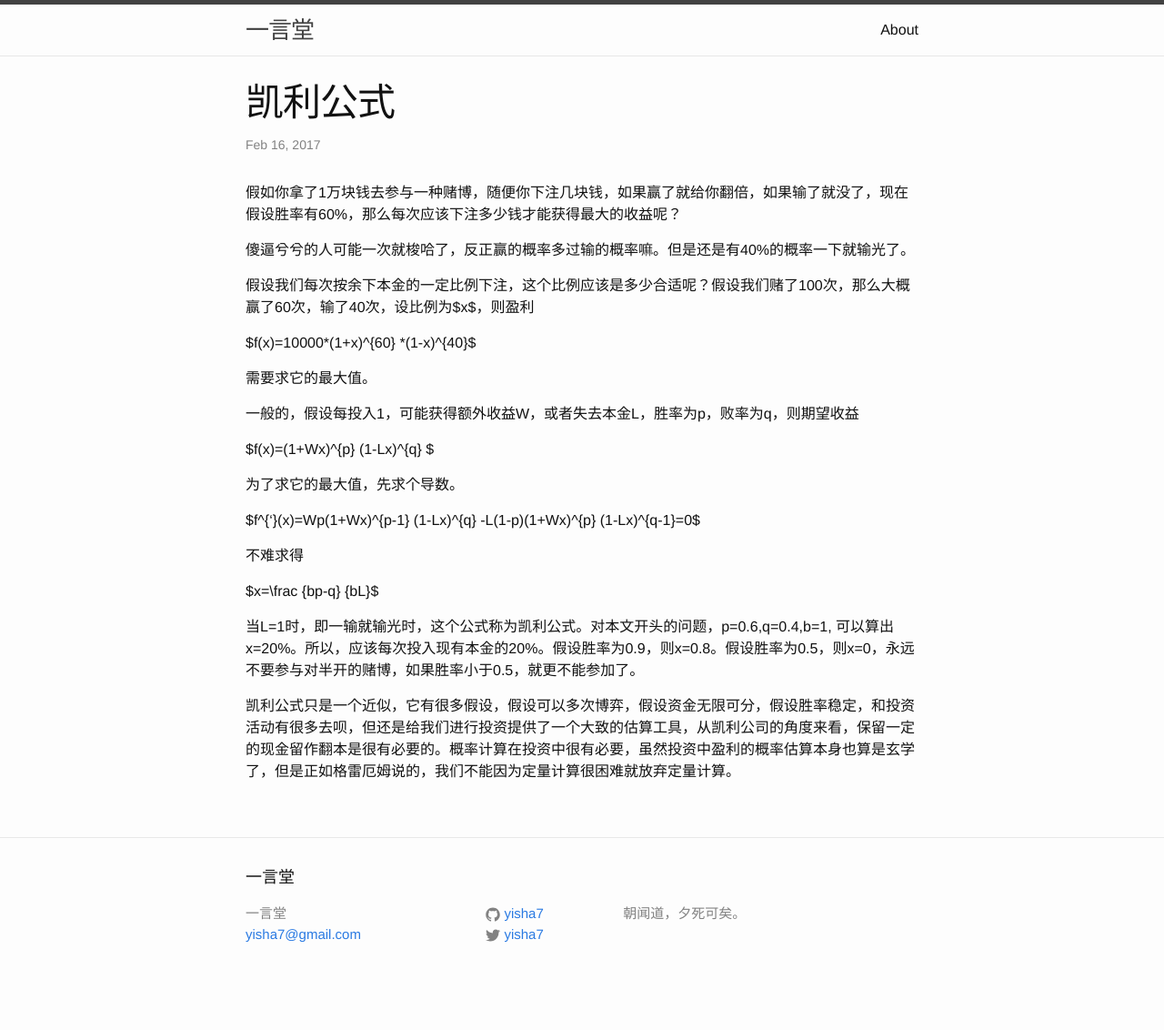
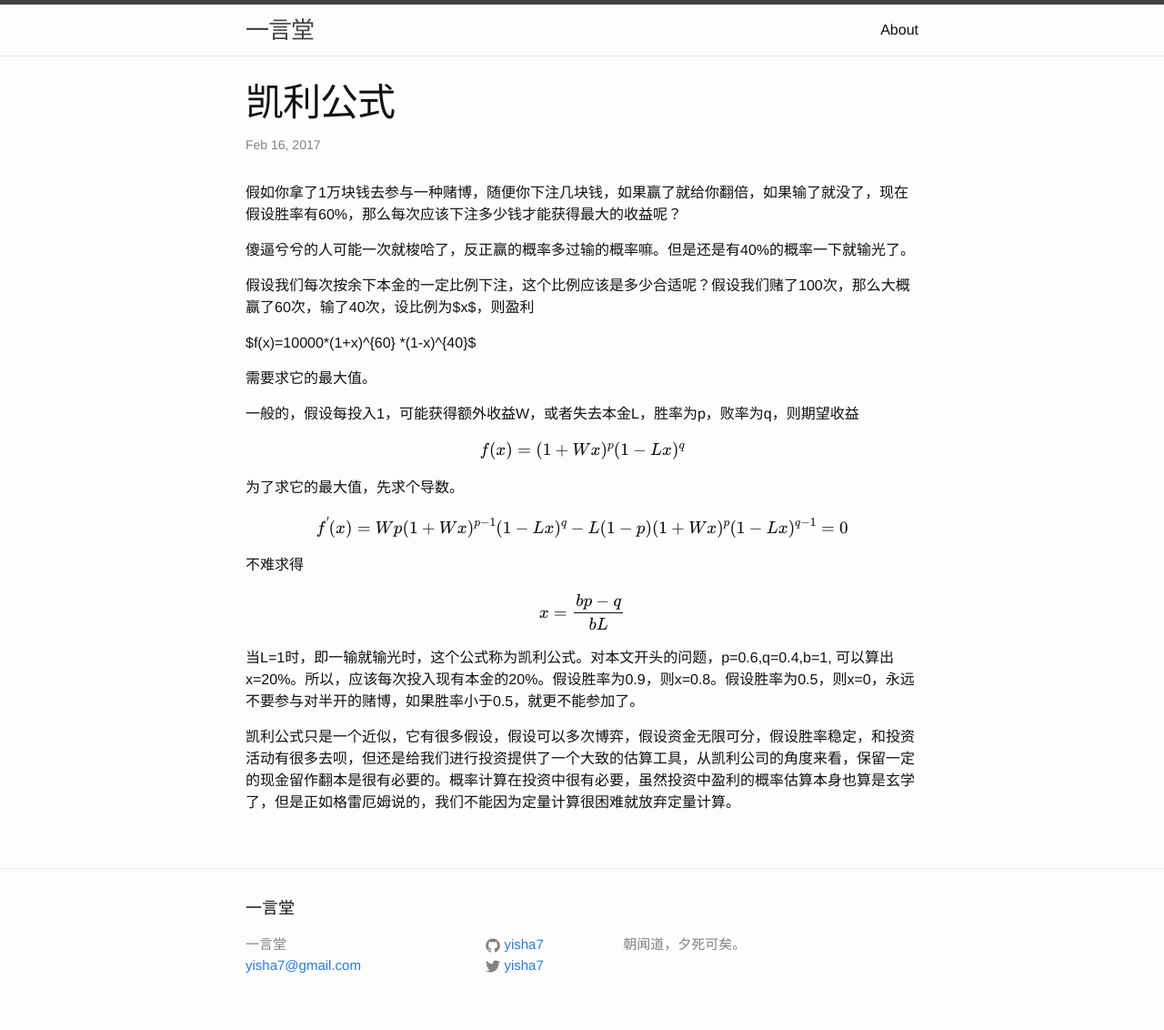
Before and after one commit to yifeitao/yifeitao.github.io, a Jekyll site: the page built from _posts/2017-02-16-Kelly-formula.md, in a window 1280 px wide. Shown: the whole page at 91% size. Built offline with Jekyll 4.4.1, drawn with Linux system fonts in a browser that asks for light colours; formulas are drawn with MathJax 3; comment, search, counter and statistics services are not loaded; before the commit the page ends 1098 px from its top, so only the background shows below that.

```diff
--- a/_posts/2017-02-16-Kelly-formula.md
+++ b/_posts/2017-02-16-Kelly-formula.md
@@ -15,15 +15,15 @@
 
 一般的，假设每投入1，可能获得额外收益W，或者失去本金L，胜率为p，败率为q，则期望收益
 
-$f(x)=(1+Wx)^{p} (1-Lx)^{q} $
+$$f(x)=(1+Wx)^{p} (1-Lx)^{q} $$
 
 为了求它的最大值，先求个导数。
 
-$f^{'}(x)=Wp(1+Wx)^{p-1} (1-Lx)^{q} -L(1-p)(1+Wx)^{p} (1-Lx)^{q-1}=0$
+$$f^{'}(x)=Wp(1+Wx)^{p-1} (1-Lx)^{q} -L(1-p)(1+Wx)^{p} (1-Lx)^{q-1}=0$$
 
 不难求得
 
-$x=\frac {bp-q} {bL}$
+$$x=\frac {bp-q} {bL}$$
 
 当L=1时，即一输就输光时，这个公式称为凯利公式。对本文开头的问题，p=0.6,q=0.4,b=1, 可以算出x=20%。所以，应该每次投入现有本金的20%。假设胜率为0.9，则x=0.8。假设胜率为0.5，则x=0，永远不要参与对半开的赌博，如果胜率小于0.5，就更不能参加了。
 
```
